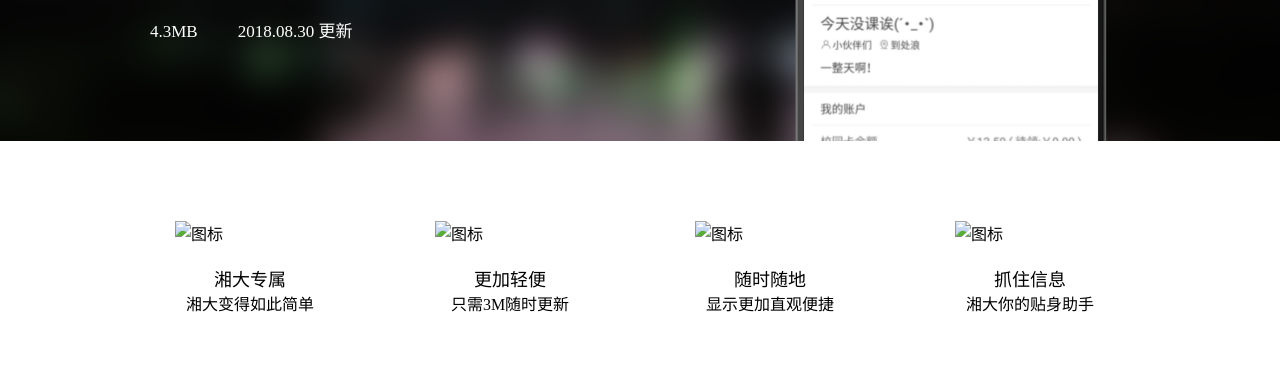
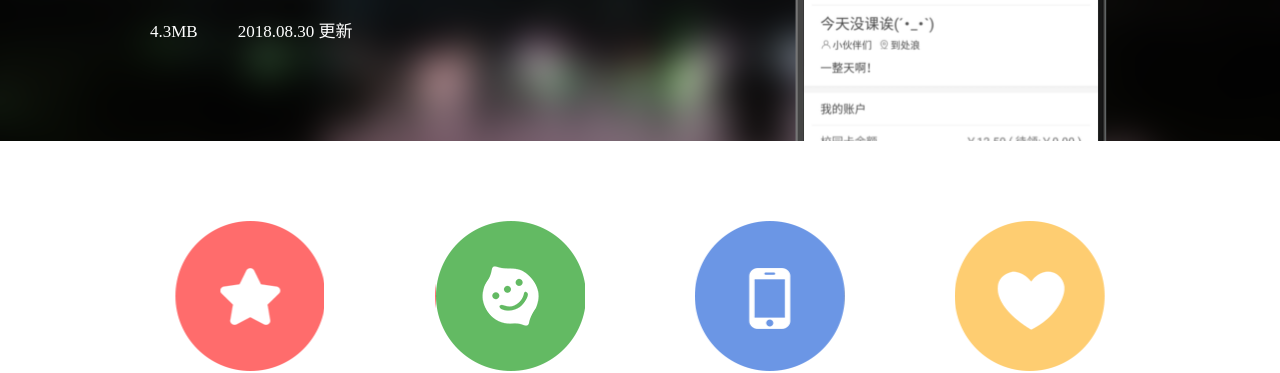
Before and after one commit to baizedog/fddfdsva, a plain HTML site: page index.html in a window 1280 px wide. Shown: the part 459-832 px from the top of the page. Drawn offline with Linux system fonts and the light colour scheme; files whose address does not match are found by name.

Commit message:
Update index.html

```diff
--- a/index.html
+++ b/index.html
@@ -7,7 +7,7 @@
 	<title>拱拱-湘大变得如此简单|白泽的作业</title>
 	<link rel="stylesheet" type="text/css" href="index.css" />
 	<link rel="shortcut icon"href="img/bitbug_favicon (1).ico" />
-	<link href="css/font-awesome-4.7.0/css/font-awesome.min.css" rel="stylesheet" type="text/css">
+	<link href="font-awesome-4.7.0/css/font-awesome.min.css" rel="stylesheet" type="text/css">
 </head>
 <body>
 <div class="max">
@@ -46,28 +46,28 @@
 <div class="content">
 	<div class="tutu">
 		<div class="picone">
-		<img src="img/1.png" alt="图标" style="text-align: center;">
+		<img src="1.png" alt="图标" style="text-align: center;">
 		<p class="word">湘大专属</p>
 		<p>湘大变得如此简单</p>
 		</div>
 	</div>
 	<div class="tutu">
 		<div class="pictwo">
-		<img src="img/2.png" alt="图标" style="text-align: center;">
+		<img src="2.png" alt="图标" style="text-align: center;">
 		<p class="word">更加轻便</p>
 		<p>只需3M随时更新</p>
 		</div>
 	</div>
 	<div class="tutu">
 		<div class="picthree">
-		<img src="img/3.png" alt="图标" style="text-align: center;">
+		<img src="3.png" alt="图标" style="text-align: center;">
 		<p class="word">随时随地</p>
 		<p>显示更加直观便捷</p>
 		</div>
 	</div>
 	<div class="tutu">
 		<div class="picfour">
-		<img src="img/4.png" alt="图标" style="text-align: center;">
+		<img src="4.png" alt="图标" style="text-align: center;">
 		<p class="word">抓住信息</p>
 		<p>湘大你的贴身助手</p>
  		</div>
```
